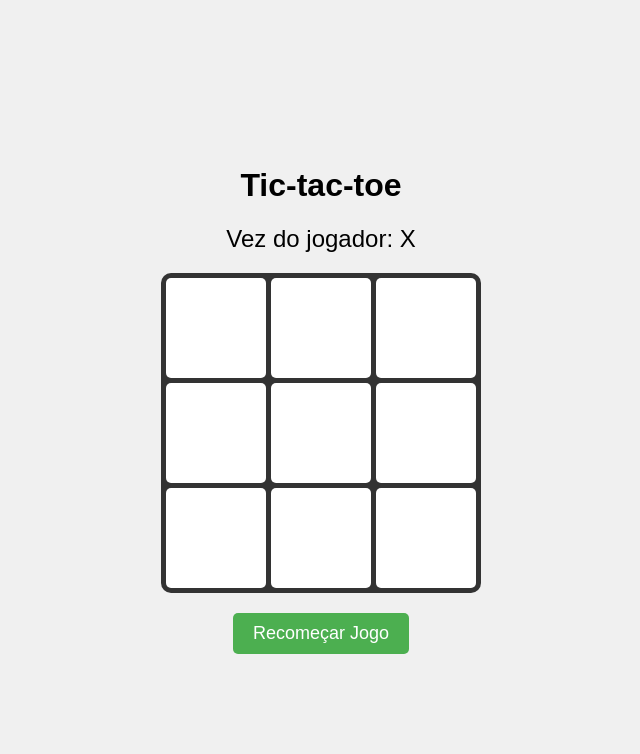
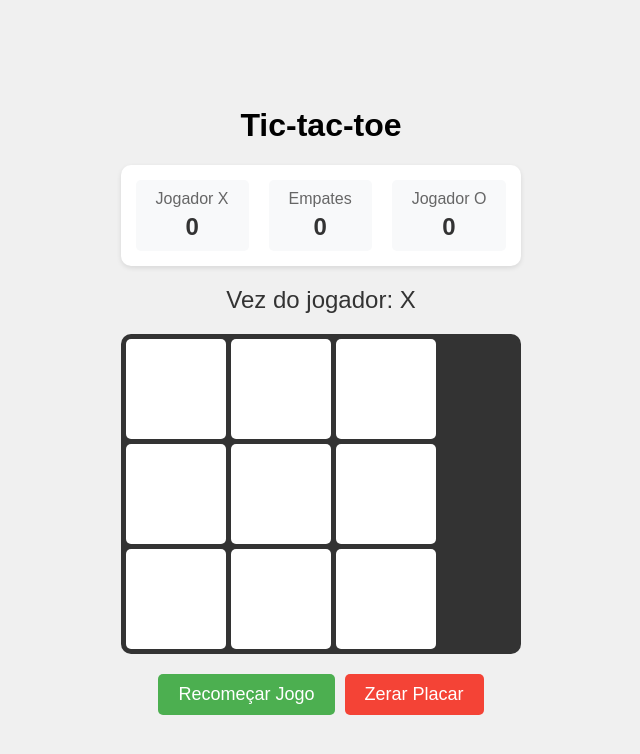
Before and after one commit to piksgod/ProjectsCS, a plain HTML site: page Tic-tac-toe/index.html in a window 1280 px wide. Shown: the whole page, without its empty margins (319-959 px from the left). Drawn offline with Linux system fonts and the light colour scheme.

Commit message:
update/tic-tac-toe

```diff
--- a/Tic-tac-toe/index.html
+++ b/Tic-tac-toe/index.html
@@ -9,6 +9,23 @@
 <body>
     <div class="container">
         <h1>Tic-tac-toe</h1>
+
+        <!-- Novo elemento para o placar -->
+        <div class="scoreboard">
+            <div class="score-card">
+                <div class="player">Jogador X</div>
+                <div class="points" id="scoreX">0</div>
+            </div>
+            <div class="score-card">
+                <div class="player">Empates</div>
+                <div class="points" id="scoreDraw">0</div>
+            </div>
+            <div class="score-card">
+                <div class="player">Jogador O</div>
+                <div class="points" id="scoreO">0</div>
+            </div>
+        </div>
+
         <div id="status">Vez do jogador: X</div>
         <div class="board" id="board">
             <button class="cell" data-index="0"></button>
@@ -21,7 +38,10 @@
             <button class="cell" data-index="7"></button>
             <button class="cell" data-index="8"></button>
         </div>
-        <button id="restart">Recomeçar Jogo</button>
+        <div class="buttons">
+            <button id="restart">Recomeçar Jogo</button>
+            <button id="resetScore">Zerar Placar</button>
+        </div>
     </div>
     <script src="script.js"></script>
 </body>
--- a/Tic-tac-toe/script.js
+++ b/Tic-tac-toe/script.js
@@ -3,11 +3,22 @@ class TicTacToe {
         this.board = Array(9).fill('');
         this.currentPlayer = 'X';
         this.gameActive = true;
+
+        // Elementos do DOM
         this.cells = document.querySelectorAll('.cell');
         this.statusElement = document.getElementById('status');
         this.restartButton = document.getElementById('restart');
+        this.resetScoreButton = document.getElementById('resetScore');
+
+        // Placar
+        this.scores = {
+            X: 0,
+            O: 0,
+            draw: 0
+        };
 
         this.initializeGame();
+        this.updateScoreDisplay();
     }
 
     initializeGame() {
@@ -15,6 +26,7 @@ class TicTacToe {
             cell.addEventListener('click', () => this.handleCellClick(cell));
         });
         this.restartButton.addEventListener('click', () => this.restartGame());
+        this.resetScoreButton.addEventListener('click', () => this.resetScore());
     }
 
     handleCellClick(cell) {
@@ -23,13 +35,16 @@ class TicTacToe {
         if (this.board[index] === '' && this.gameActive) {
             this.board[index] = this.currentPlayer;
             cell.textContent = this.currentPlayer;
+            cell.style.color = this.currentPlayer === 'X' ? '#e74c3c' : '#3498db';  // Adiciona o atributo para estilização
 
             if (this.checkWin()) {
                 this.statusElement.textContent = `Jogador ${this.currentPlayer} venceu!`;
                 this.gameActive = false;
+                this.updateScore(this.currentPlayer);
             } else if (this.checkDraw()) {
                 this.statusElement.textContent = 'Empate!';
                 this.gameActive = false;
+                this.updateScore('draw');
             } else {
                 this.currentPlayer = this.currentPlayer === 'X' ? 'O' : 'X';
                 this.statusElement.textContent = `Vez do jogador: ${this.currentPlayer}`;
@@ -55,6 +70,21 @@ class TicTacToe {
         return this.board.every(cell => cell !== '');
     }
 
+    updateScore(winner) {
+        if (winner === 'draw') {
+            this.scores.draw++;
+        } else {
+            this.scores[winner]++;
+        }
+        this.updateScoreDisplay();
+    }
+
+    updateScoreDisplay() {
+        document.getElementById('scoreX').textContent = this.scores.X;
+        document.getElementById('scoreO').textContent = this.scores.O;
+        document.getElementById('scoreDraw').textContent = this.scores.draw;
+    }
+
     restartGame() {
         this.board = Array(9).fill('');
         this.currentPlayer = 'X';
@@ -62,6 +92,16 @@ class TicTacToe {
         this.statusElement.textContent = `Vez do jogador: ${this.currentPlayer}`;
         this.cells.forEach(cell => cell.textContent = '');
     }
+
+    resetScore() {
+        this.scores = {
+            X: 0,
+            O: 0,
+            draw: 0
+        };
+        this.updateScoreDisplay();
+        this.restartGame();
+    }
 }
 
 // Iniciar o jogo
--- a/Tic-tac-toe/styles.css
+++ b/Tic-tac-toe/styles.css
@@ -10,6 +10,36 @@ body {
 
 .container {
     text-align: center;
+}
+
+/* Estilo do Placar */
+.scoreboard {
+    display: flex;
+    justify-content: center;
+    gap: 20px;
+    margin: 20px 0;
+    padding: 15px;
+    background-color: #fff;
+    border-radius: 10px;
+    box-shadow: 0 2px 5px rgba(0,0,0,0.1);
+}
+
+.score-card {
+    padding: 10px 20px;
+    border-radius: 5px;
+    background-color: #f8f9fa;
+}
+
+.player {
+    font-size: 16px;
+    color: #666;
+    margin-bottom: 5px;
+}
+
+.points {
+    font-size: 24px;
+    font-weight: bold;
+    color: #333;
 }
 
 .board {
@@ -30,7 +60,9 @@ body {
     border-radius: 5px;
     font-size: 40px;
     cursor: pointer;
-    transition: background-color 0.3s;
+    transition: all 0.3s;
+    color: #333;  /* Cor padrão escura para os símbolos */
+    font-weight: bold;
 }
 
 .cell:hover {
@@ -40,9 +72,17 @@ body {
 #status {
     margin: 20px 0;
     font-size: 24px;
+    color: #333;
 }
 
-#restart {
+.buttons {
+    display: flex;
+    gap: 10px;
+    justify-content: center;
+    margin-top: 20px;
+}
+
+button {
     padding: 10px 20px;
     font-size: 18px;
     background-color: #4CAF50;
@@ -53,6 +93,14 @@ body {
     transition: background-color 0.3s;
 }
 
-#restart:hover {
+button:hover {
     background-color: #45a049;
 }
+
+#resetScore {
+    background-color: #f44336;
+}
+
+#resetScore:hover {
+    background-color: #da190b;
+}
```
